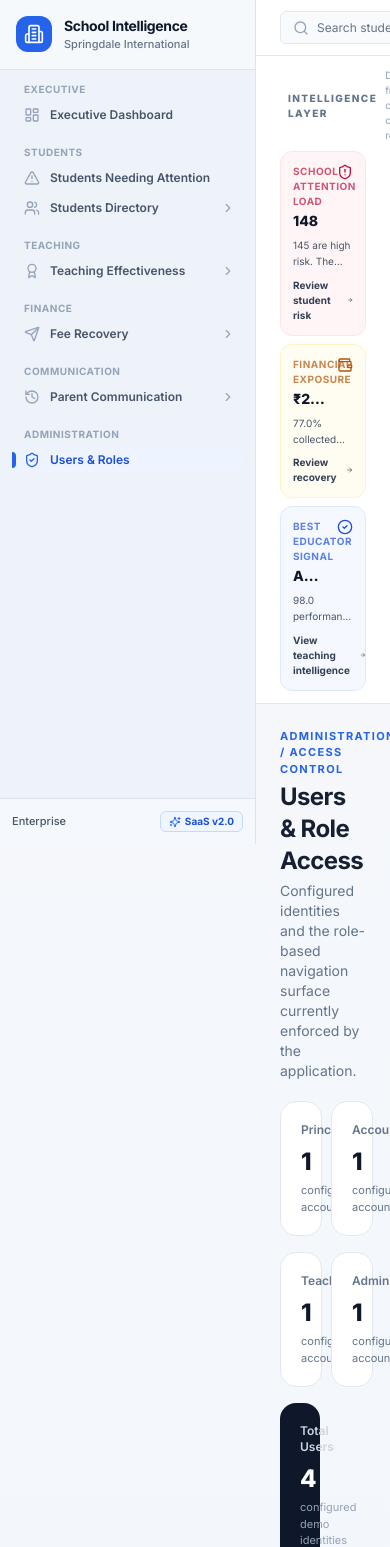
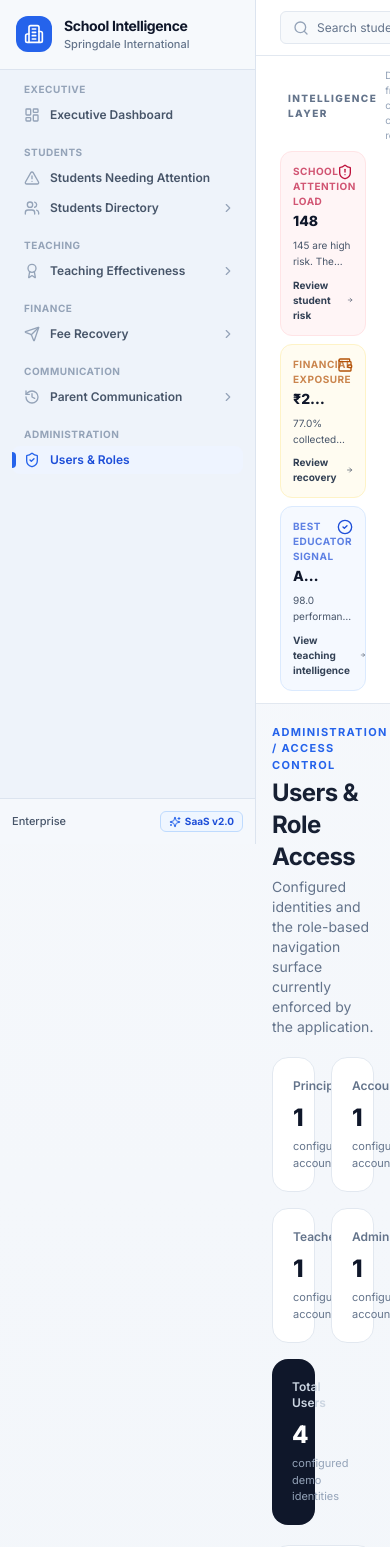
Before and after one commit to Easesmith-IT/school-erp, a Next.js app: page /admin/users in a window 390 px wide. Shown: the top 1547 px of the page. Built offline with nearby package versions, Linux system fonts and the light colour scheme.

Commit message:
polish: refine application shell spacing

```diff
--- a/src/components/layout/AppShell.tsx
+++ b/src/components/layout/AppShell.tsx
@@ -12,7 +12,9 @@ export function AppShell({ children }: { children: React.ReactNode }) {
       <div className="flex-1 flex flex-col min-w-0">
         <Header />
         <ContextualIntelligence />
-        <main className="flex-1 p-6 overflow-y-auto">{children}</main>
+        <main className="flex-1 min-w-0 overflow-y-auto px-4 py-5 sm:px-5 lg:px-6 lg:py-6">
+          <div className="animate-[fadeIn_.18s_ease-out]">{children}</div>
+        </main>
       </div>
     </div>
   );
```
